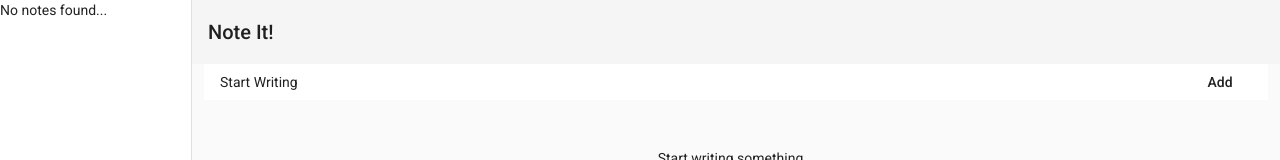
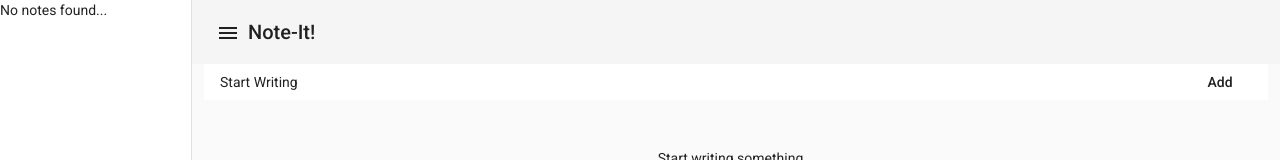
Before and after one commit to itsashishg/Note-it, an Angular app: page / in a window 1280 px wide. Shown: the top 160 px of the page. Built offline with nearby package versions, Linux system fonts and the light colour scheme.

Commit message:
auto refresh sidelist added.

```diff
--- a/src/app/components/sidelist/sidelist.component.html
+++ b/src/app/components/sidelist/sidelist.component.html
@@ -15,13 +15,12 @@
     <!-- <mat-sidenav-content> -->
     <mat-toolbar>
 
-        <button type="button" aria-label="Toggle sidenav" *ngIf="isHandset | async" mat-icon-button
-            (click)="drawer.toggle()">
+        <button type="button" aria-label="Toggle sidenav" mat-icon-button (click)="drawer.toggle()">
             <mat-icon aria-label="Side nav toggle icon">menu</mat-icon>
         </button>
 
         <div class="col-sm heading" style="margin: auto;">
-            <h2>Note It!</h2>
+            <h2>Note-It!</h2>
         </div>
     </mat-toolbar>
 
--- a/src/app/components/sidelist/sidelist.component.ts
+++ b/src/app/components/sidelist/sidelist.component.ts
@@ -22,7 +22,7 @@ export class SidelistComponent implements OnInit {
     this.getStoredNotes();
   }
 
-  getStoredNotes() {
+  public getStoredNotes() {
     let fetchedFromStorage: string | null = localStorage.getItem('notes');
     if (fetchedFromStorage !== null) {
       let tmp: Data[] = JSON.parse(fetchedFromStorage);
--- a/src/app/components/start/start.component.html
+++ b/src/app/components/start/start.component.html
@@ -1,4 +1,4 @@
-<app-sidelist>
+<app-sidelist #sidelist>
     <div class="container-fluid">
         <div *ngIf="noActionDone" #startWritingBlock style="height: 100%;">
             <div class="notes-body">
@@ -7,7 +7,7 @@
                         <mat-form-field [floatLabel]="'never'">
                             <input matInput placeholder="Title of your masterpiece" [(ngModel)]="currentNote.title">
                         </mat-form-field>
-                        <button mat-stroked-button (click)="save()">Save</button>
+                        <button mat-stroked-button (click)="save();sidelist.getStoredNotes()">Save</button>
                     </p>
                     <div>
                         <mat-form-field id="notesContent" class="notes-content" appearance="fill">
--- a/src/app/components/start/start.component.ts
+++ b/src/app/components/start/start.component.ts
@@ -39,18 +39,8 @@ export class StartComponent implements OnInit {
 
   save() {
     let tmp = { title: this.currentNote.title, content: this.currentNote.content, date: new Date() };
-    console.log('Storing note:', this.storedNotes.push(tmp));
-    console.log(this.storedNotes)
+    this.storedNotes.push(tmp);
     localStorage.setItem('notes', JSON.stringify(this.storedNotes));
   }
 
-  // @HostListener('mouseover') onMouseOver() {
-  //   this.isExpanded = true;
-  //   console.log("mouseover")
-  // }
-
-  // @HostListener('mouseout') onMouseOut() {
-  //   this.isExpanded = false;
-  // }
-
 }
```
